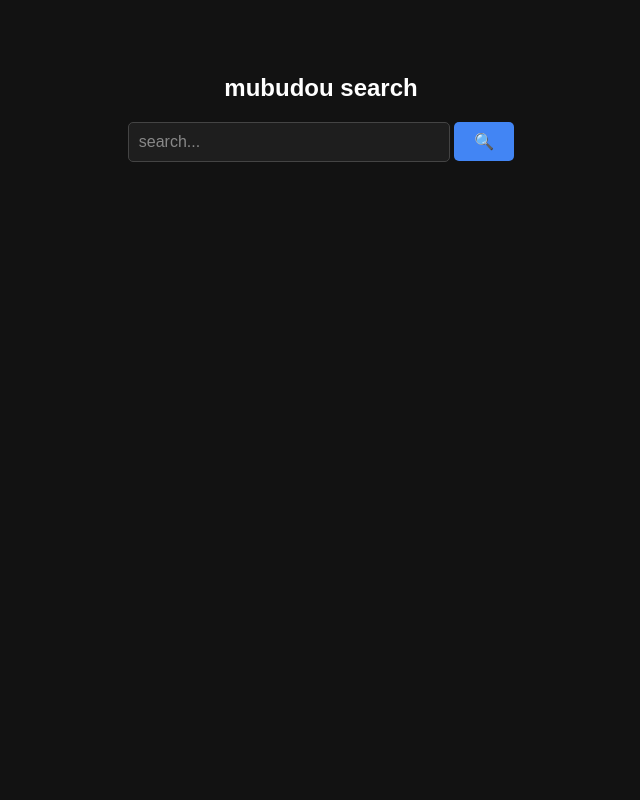
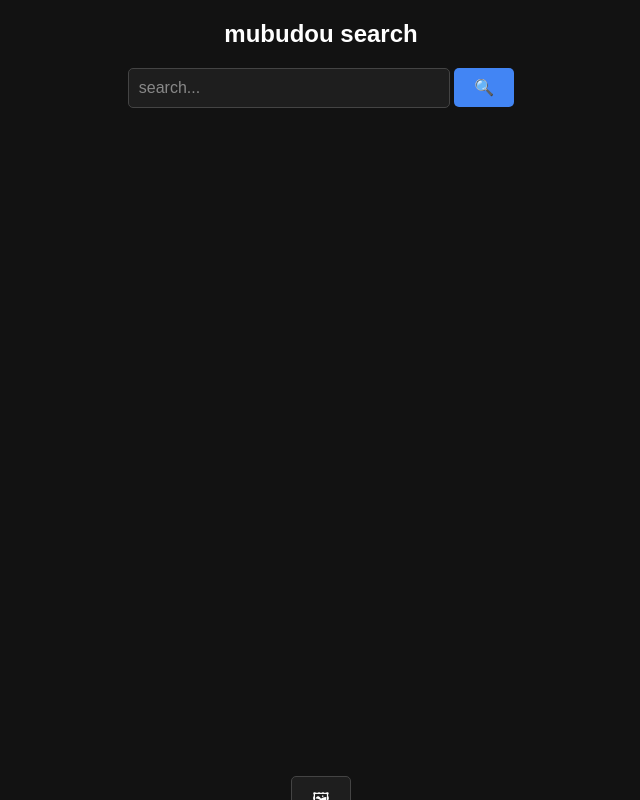
Before and after one commit to mubu321/mubudou-search, an Electron app: page index.html in a window 800 px wide. Shown: the whole page, without its empty margins (79-719 px from the left). Drawn offline with Linux system fonts and the light colour scheme.

Commit message:
Update index.html

```diff
--- a/index.html
+++ b/index.html
@@ -3,34 +3,32 @@
 <head>
     <meta charset="UTF-8">
     <meta name="viewport" content="width=device-width, initial-scale=1.0">
-    <title>mubudou search</title>
+    <title>試mubudousearch</title>
     <link rel="stylesheet" href="styles.css">
+    <link rel="manifest" href="/manifest.json">
 </head>
 <body>
-    <br>
-    <br>
-    <br>
+    <div class="container">
         <h2>mubudou search</h2>
         <form id="searchForm" action="https://www.google.com/search" method="get" target="_blank">
             <input type="text" id="searchQuery" name="q" placeholder="search...">
             <button type="submit">🔍</button>
         </form>
-
-    <div>
                <br><br><br><br><br><br><br><br><br><br><br><br><br><br><br><br><br><br><br><br>
  <br><br><br><br><br><br><br><br><br><br><br><br><br><br><br><br>
 
-
-
+        <div class="button-container">
             <button id="bgImageSelector">🖼</button>
             <input type="file" id="fileInput" style="display:none;">
         </div>
-<link rel="manifest" href="/manifest.json">
+    </div>
+
     <script>
         if ("serviceWorker" in navigator) {
             navigator.serviceWorker.register("/service-worker.js")
                 .then(() => console.log("Service Worker Registered"));
         }
+    </script>
     <script src="script.js"></script>
 </body>
 </html>
```
Lines whose indentation alone changed are shown as unchanged.
